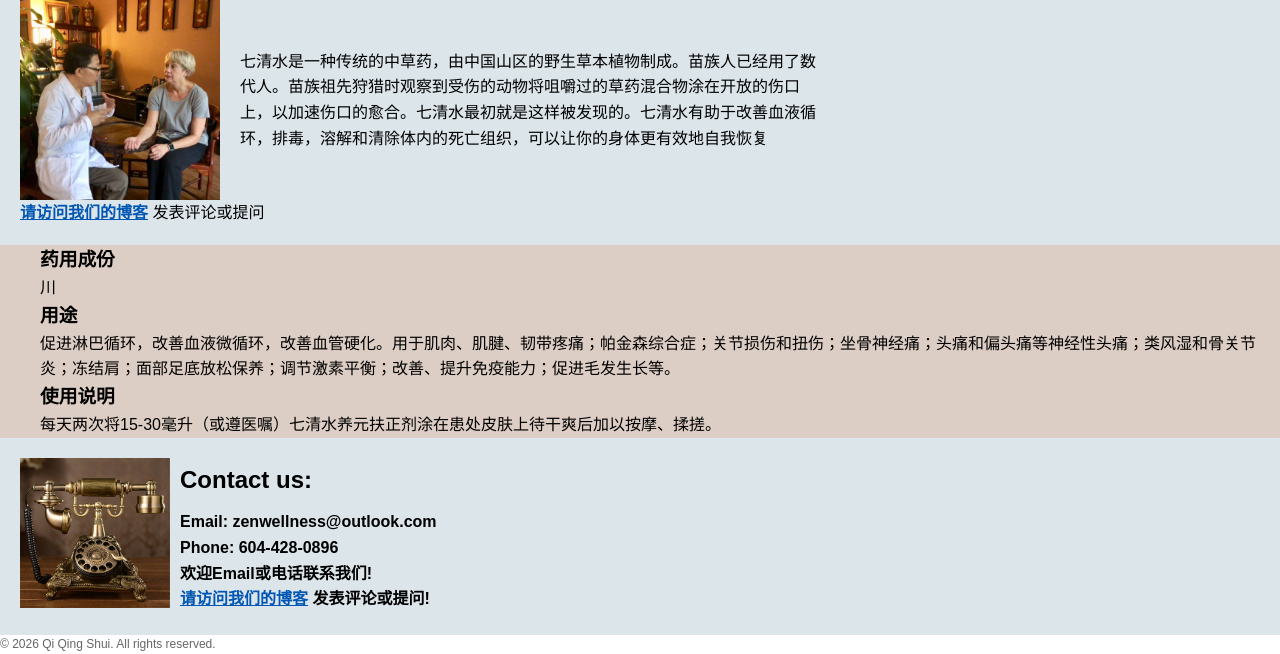
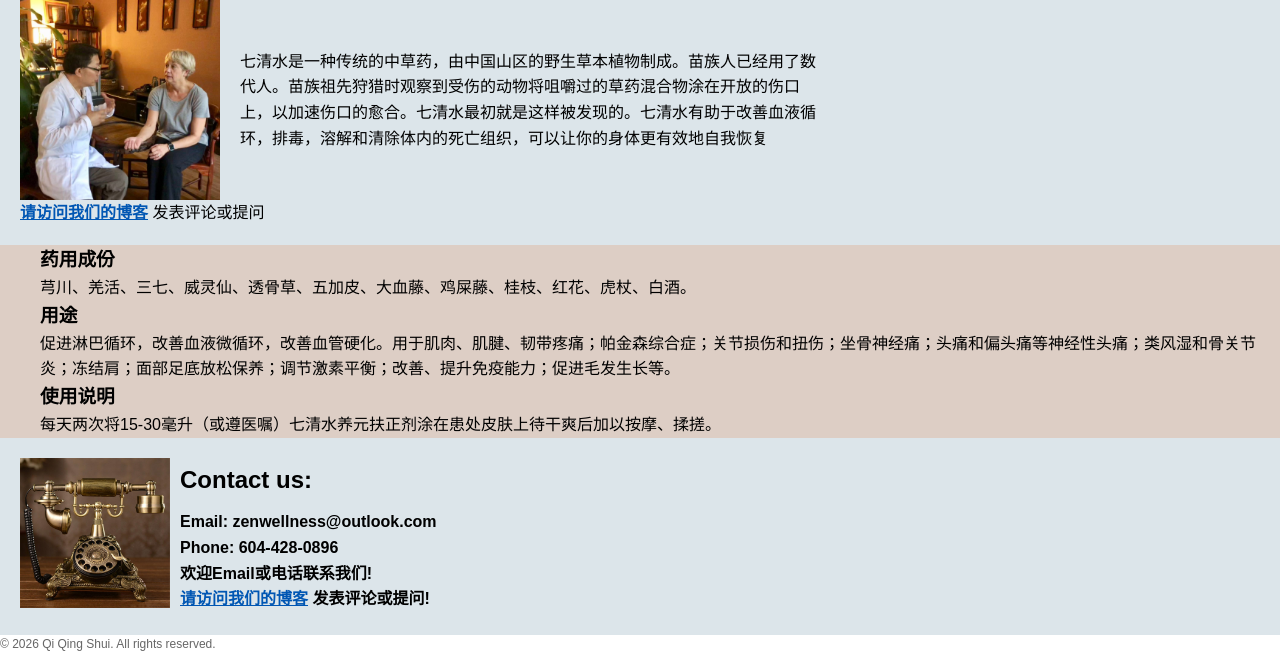
Before and after one commit to Martin60486/qiqingshui, a Jekyll site: the page built from index.md, in a window 1280 px wide. Shown: the part 560-1214 px from the top of the page. Built offline with Jekyll 4.4.1, drawn with Linux system fonts in a browser that asks for light colours.

Commit message:
update QQS description

```diff
--- a/index.md
+++ b/index.md
@@ -26,7 +26,7 @@ keywords: Traditional, Chinese, Medicine, Acupuncture, Herbal, Therapy
     <div class="service-list">
         <h3>药用成份</h3>
         <p>
-        川
+        芎川、羌活、三七、威灵仙、透骨草、五加皮、大血藤、鸡屎藤、桂枝、红花、虎杖、白酒。
         </p>
         <h3>用途</h3>
     <!--    <ul>
```
Also changed, not shown: 1 other file.
